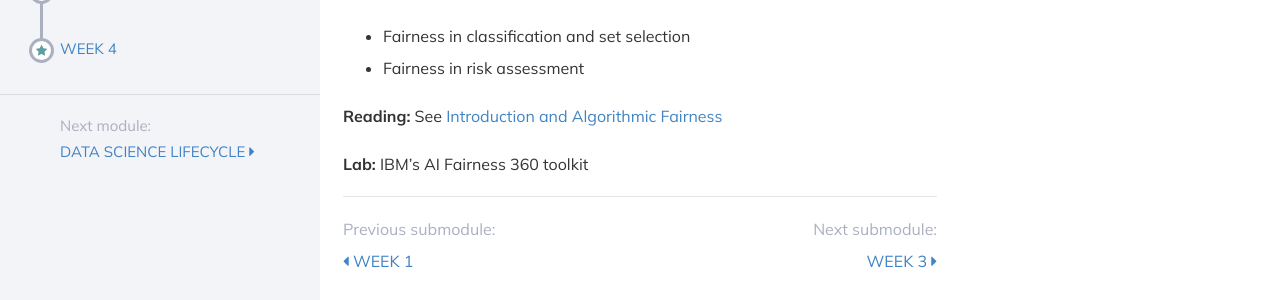
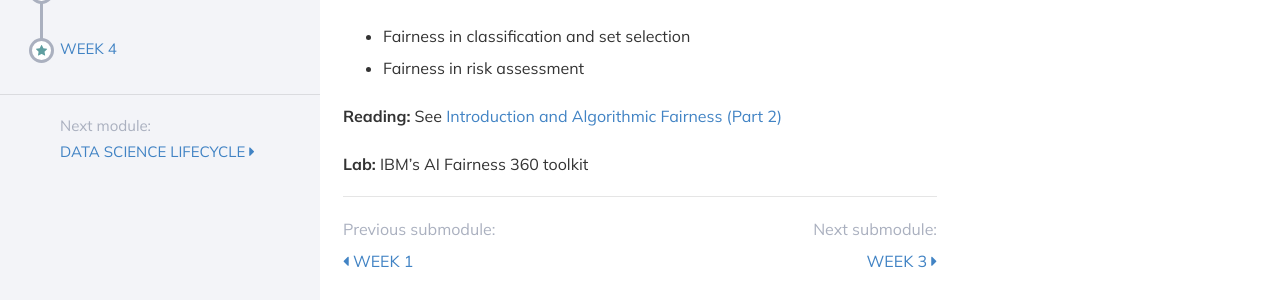
Before and after one commit to DataResponsibly/rds24, a Jekyll site: the page built from modules/fairness/_posts/2000-01-02-week2.md, in a window 1280 px wide. Shown: the part 286-586 px from the top of the page. Built offline with Jekyll 4.4.1, drawn with Linux system fonts in a browser that asks for light colours; nearby versions of some CDN libraries.

Commit message:
Update 2000-01-02-week2.md

```diff
--- a/modules/fairness/_posts/2000-01-02-week2.md
+++ b/modules/fairness/_posts/2000-01-02-week2.md
@@ -14,7 +14,7 @@ title: Week 2
 * Fairness in classification and set selection
 * Fairness in risk assessment
 
-**Reading:** See [Introduction and Algorithmic Fairness](../../../assets/fairness_reader.pdf)
+**Reading:** See [Introduction and Algorithmic Fairness (Part 2)](../../../assets/fairness_reader_weeks1&2.pdf)
 
 **Lab:** IBM's AI Fairness 360 toolkit
 
```
